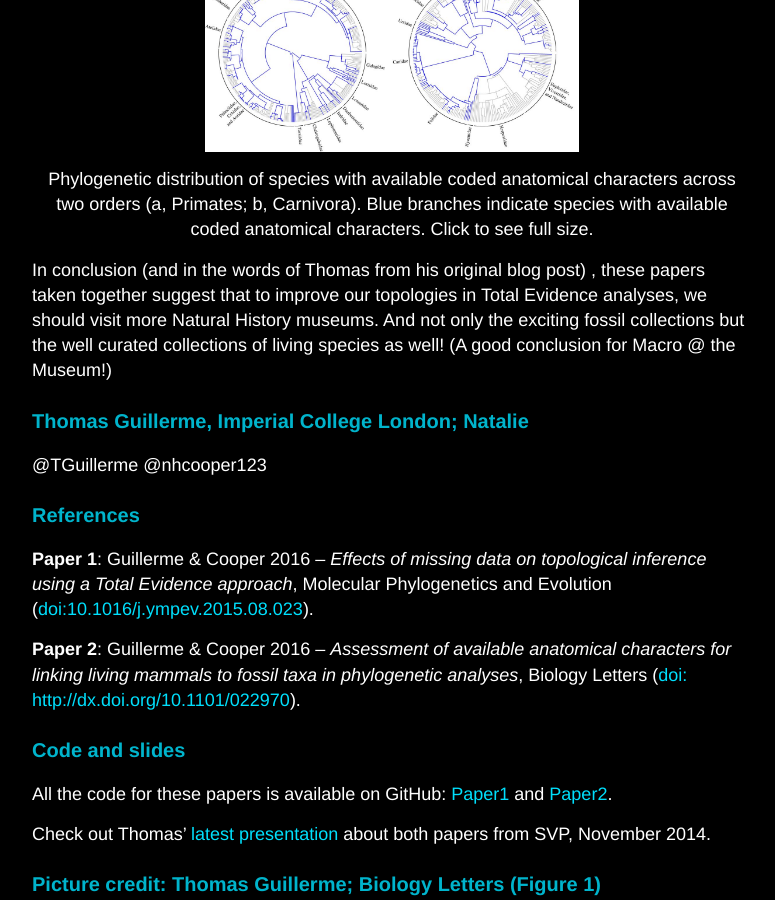
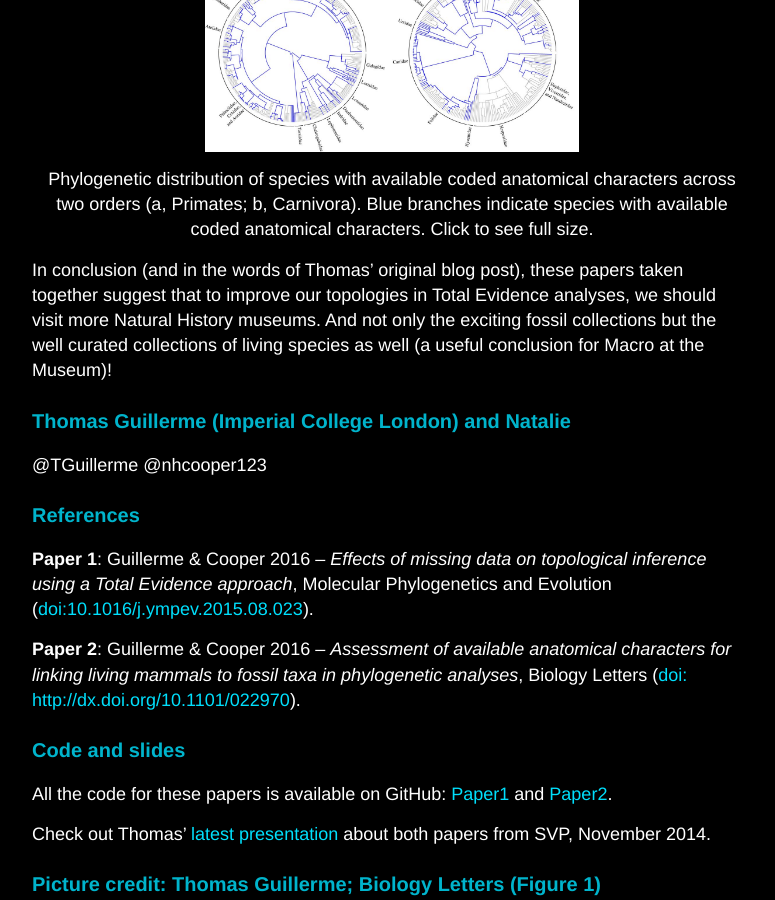
Before and after one commit to macromuseum/macromuseum.github.io, a Jekyll site: the page built from _posts/2016-08-03-Skeleton.md, in a window 1280 px wide and 900 px high, scrolled down 3090 px. Shown: the whole window, without its empty margins (248-1023 px from the left). Built offline with Jekyll 4.4.1, drawn with Linux system fonts in a browser that asks for light colours; some of the changed text lies outside the part shown.

Commit message:
Minor typos etc.

```diff
--- a/_posts/2016-08-03-Skeleton.md
+++ b/_posts/2016-08-03-Skeleton.md
@@ -4,7 +4,7 @@ title: Missing mammalian morphologies?
 ---
 
 ![headimg]({{ site.baseurl }}/images/PrimatesVar.JPG)
-*This post was originally written by my ex-PhD student Thomas Guillerme after the publication of [this](http://dx.doi.org/10.1016/j.ympev.2015.08.023) paper. The accompanying paper has now been published [here](http://rsbl.royalsocietypublishing.org/content/12/5/20151003) as part of Special Feature for Biology Letters on *Putting Fossils In Trees: Combining Morphology, Time, and Molecules To Estimate Phylogenies and Divergence Times*. I'm reposting this blog post in an effort to make sure each paper I publish has a blog post to go with it! See the edits section for the update including analyses from the new paper.*
+*This post was originally written by my ex-PhD student Thomas Guillerme after the publication of [this](http://dx.doi.org/10.1016/j.ympev.2015.08.023) paper. The accompanying paper has now been published [here](http://rsbl.royalsocietypublishing.org/content/12/5/20151003) as part of Special Feature for Biology Letters on Putting Fossils In Trees: Combining Morphology, Time, and Molecules To Estimate Phylogenies and Divergence Times. I'm reposting this blog post in an effort to make sure each paper I publish has a blog post to go with it! See the edits section for the update including analyses from the new paper.*
 
 ### Paper 1 (Thomas)
 After a few [ups](http://www.ecoevoblog.com/2014/10/13/phd-positive-happy-developments/) and [downs](http://www.ecoevoblog.com/2014/10/06/phd-pretty-huge-disaster/), everything you always wanted to know about the effect of missing data on recovering topology using a Total Evidence approach is now [available online (Open Access)](http://www.sciencedirect.com/science/article/pii/S1055790315002547)!
@@ -37,9 +37,9 @@ To investigate how problematic this might be we investigated whether the availab
 [![bodyimg]({{ site.baseurl }}/images/F1.large.jpg)]({{ site.baseurl }}/images/F1.large.jpg)
 <center>Phylogenetic distribution of species with available coded anatomical characters across two orders (a, Primates; b, Carnivora). Blue branches indicate species with available coded anatomical characters. Click to see full size. </center>
 
-In conclusion (and in the words of Thomas from his original blog post) , these papers taken together suggest that to improve our topologies in Total Evidence analyses, we should visit more Natural History museums. And not only the exciting fossil collections but the well curated collections of living species as well! (A good conclusion for Macro @ the Museum!)
+In conclusion (and in the words of Thomas' original blog post), these papers taken together suggest that to improve our topologies in Total Evidence analyses, we should visit more Natural History museums. And not only the exciting fossil collections but the well curated collections of living species as well (a useful conclusion for Macro at the Museum)!
 
-### Thomas Guillerme, Imperial College London; Natalie
+### Thomas Guillerme (Imperial College London) and Natalie
 @TGuillerme
 @nhcooper123
 
```
